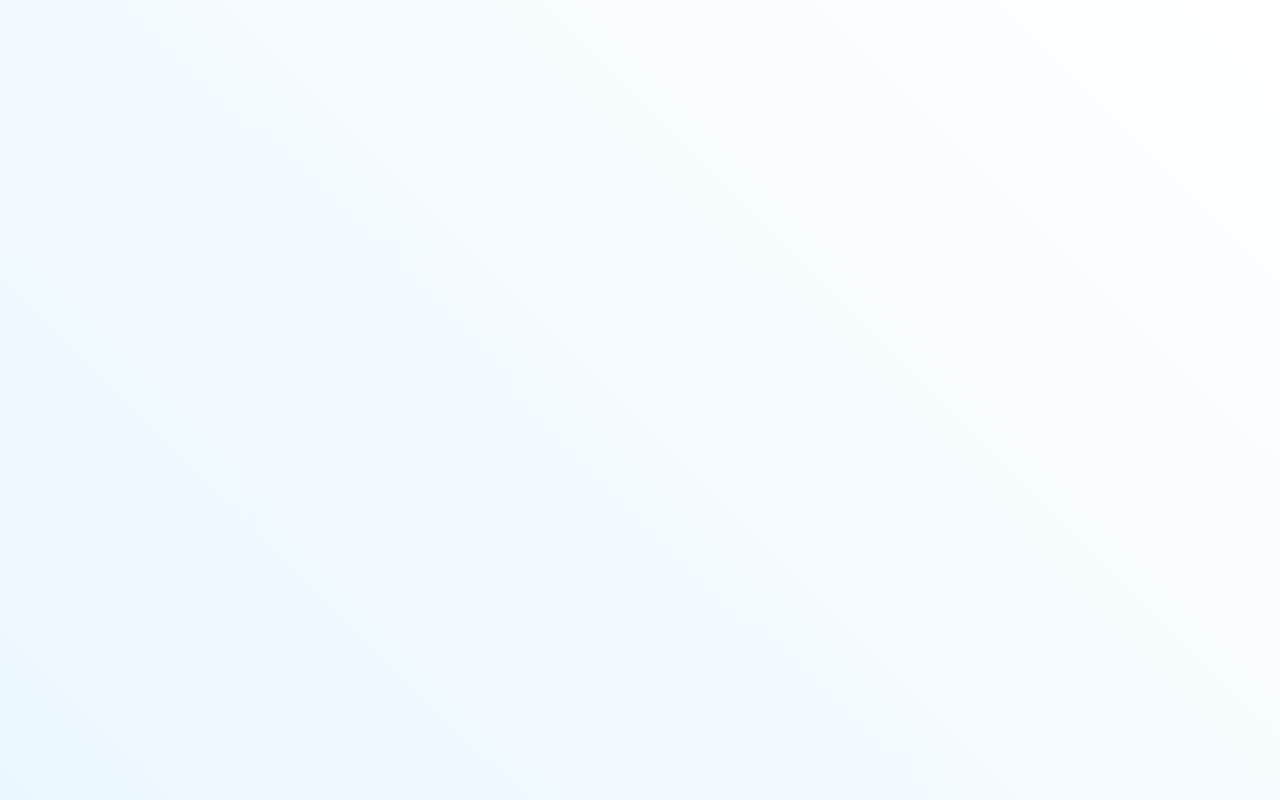
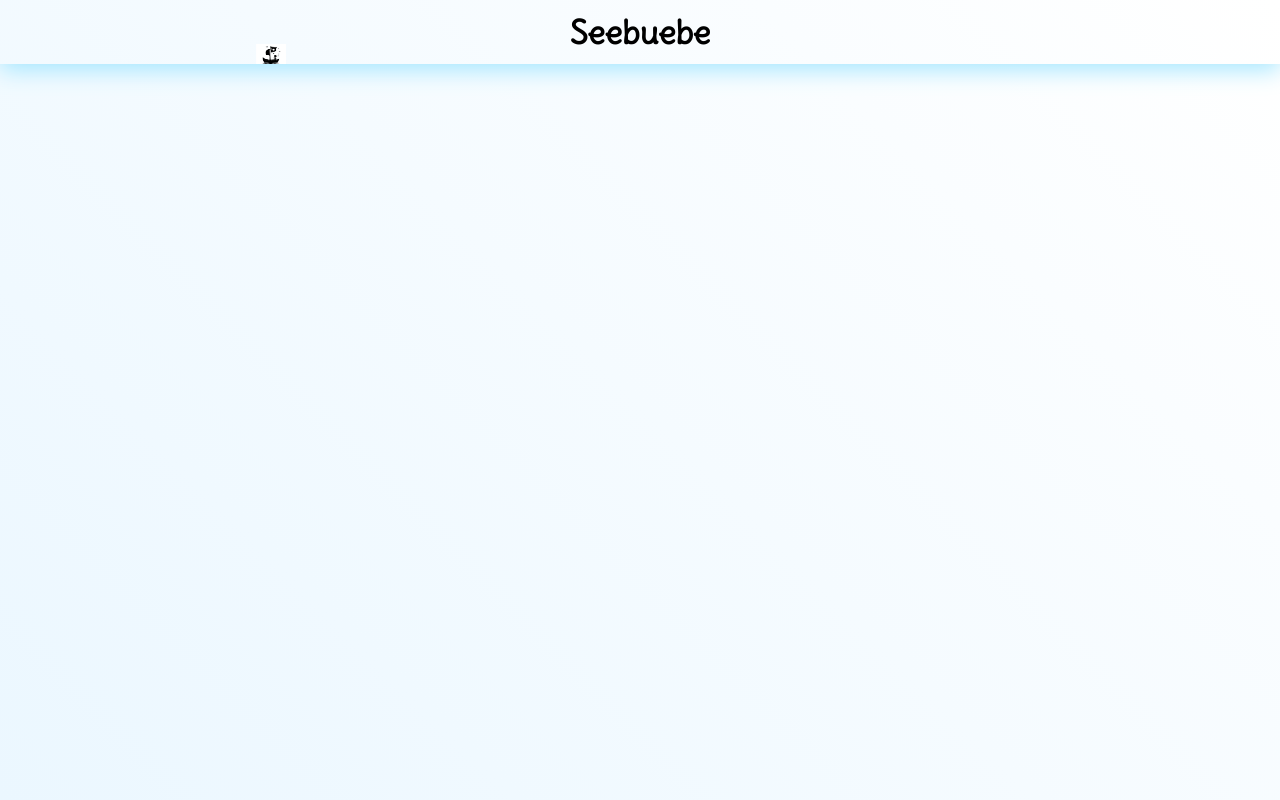
Before and after one commit to leoDevZh/BoatSharing, an Angular app in the folder frontend/: page / in a window 1280 px wide. Built offline with nearby package versions, Linux system fonts and the light colour scheme.

Commit message:
implement header

```diff
--- a/frontend/src/app/app.component.html
+++ b/frontend/src/app/app.component.html
@@ -1 +1,2 @@
+<bs-header/>
 <router-outlet/>
--- a/frontend/src/app/app.component.ts
+++ b/frontend/src/app/app.component.ts
@@ -1,9 +1,10 @@
 import {Component} from '@angular/core';
 import {RouterOutlet} from '@angular/router';
+import {HeaderComponent} from './header/header.component';
 
 @Component({
   selector: 'bs-root',
-  imports: [RouterOutlet],
+  imports: [RouterOutlet, HeaderComponent],
   templateUrl: './app.component.html',
   styleUrl: './app.component.css'
 })
--- /dev/null
+++ b/frontend/src/app/header/header.component.css
@@ -0,0 +1,21 @@
+header {
+  height: var(--header-height);
+  width: 100%;
+  position: relative;
+  box-shadow: 0 5px 25px var(--color-accent-bright);
+}
+
+h1 {
+  position: absolute;
+  left: 50%;
+  top: 50%;
+  transform: translate(-50%, -50%);
+}
+
+.imageContainer {
+  width: 30px;
+  height: 20px;
+  position: absolute;
+  bottom: 0;
+  left: 20%;
+}
--- /dev/null
+++ b/frontend/src/app/header/header.component.html
@@ -0,0 +1,6 @@
+<header>
+  <h1>Seebuebe</h1>
+  <div class="imageContainer">
+    <img ngSrc="/images/pirate-boat.png" alt="pirate boat" fill>
+  </div>
+</header>
--- a/frontend/src/styles.css
+++ b/frontend/src/styles.css
@@ -28,6 +28,9 @@
   --font-size-m: 1rem;
   --font-size-l: 1.4rem;
   --font-size-xl: 1.8rem;
+
+  /* HEADER */
+  --header-height: 64px;
 }
 
 * {
```
Also changed, not shown: frontend/src/app/header/header.component.ts (added, +14 -0 lines), frontend/public/images/pirate-boat.png (added), 1 other file (tests, documents, lock files or other folders).
